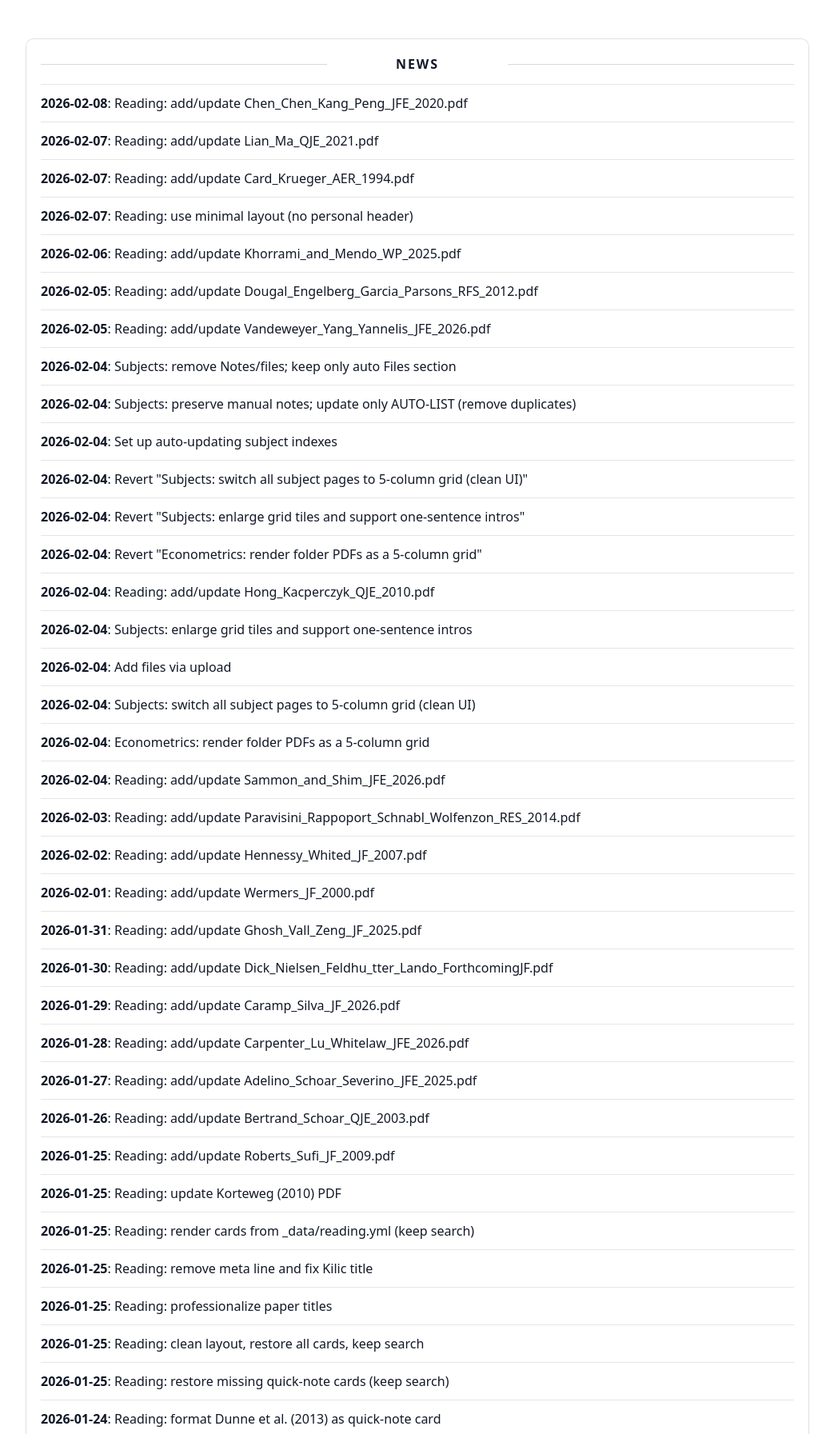
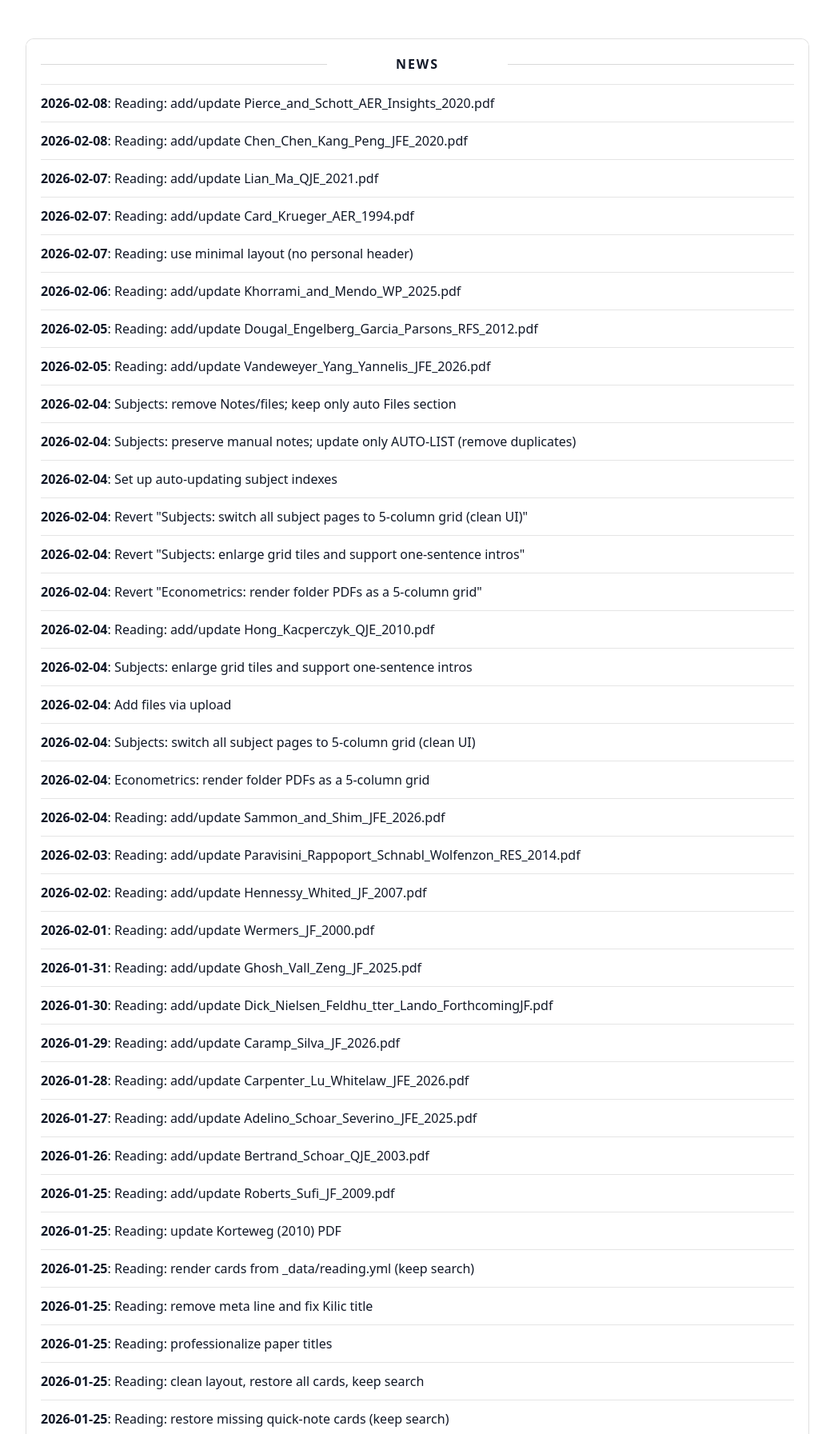
Before and after one commit to yaxinzn/study-archive, a Jekyll site: the page built from updates/index.md, in a window 1280 px wide, cut to the strip 476-2269 px from the top of the page. Shown: the whole strip at 80% size, without its empty margins (118-1161 px from the left). Built offline with Jekyll 4.4.1, drawn with Linux system fonts in a browser that asks for light colours; some of the changed text lies outside the part shown.

Commit message:
chore: update NEWS feed

```diff
--- a/_data/news.yml
+++ b/_data/news.yml
@@ -1,4 +1,7 @@
 # Auto-generated update history (sorted newest -> oldest). Do not edit manually.
+- ts: "1770545257"
+  date: "2026-02-08"
+  title: "Reading: add/update Pierce_and_Schott_AER_Insights_2020.pdf"
 - ts: "1770542254"
   date: "2026-02-08"
   title: "Reading: add/update Chen_Chen_Kang_Peng_JFE_2020.pdf"
```
